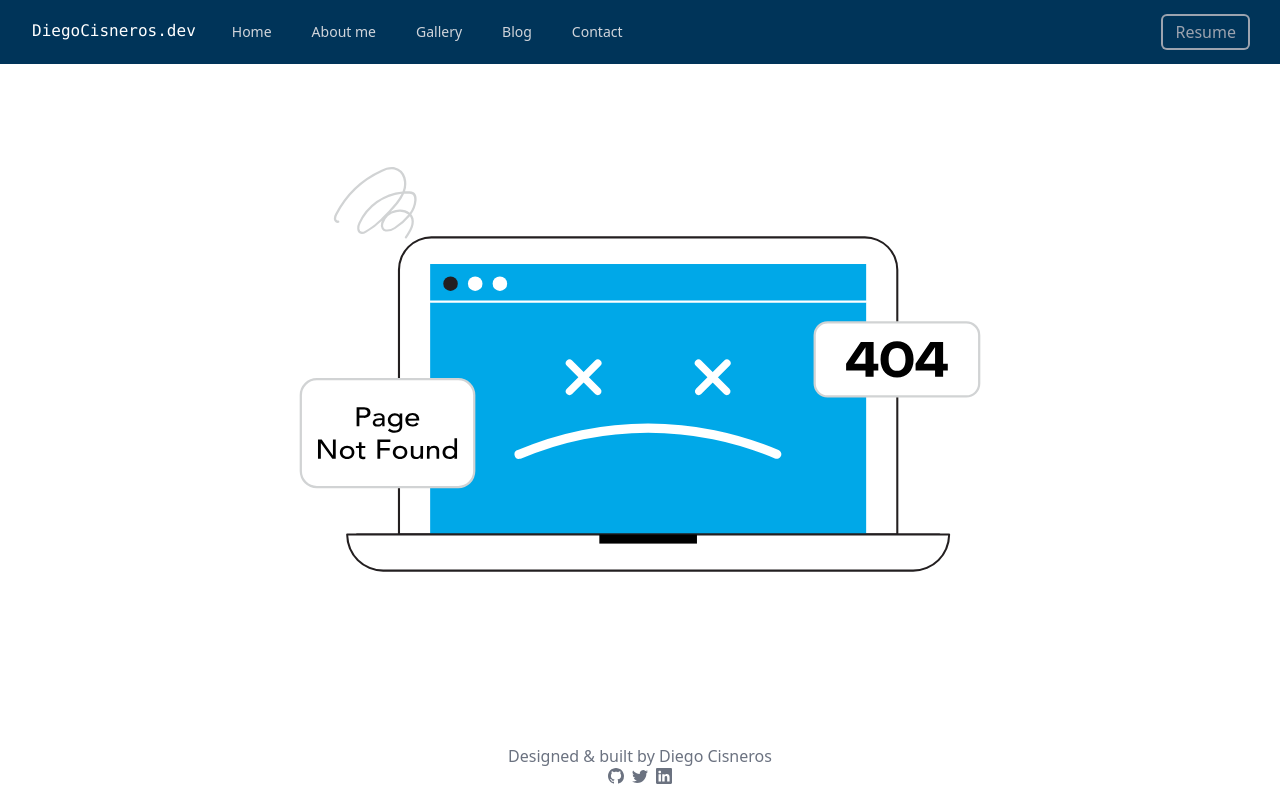
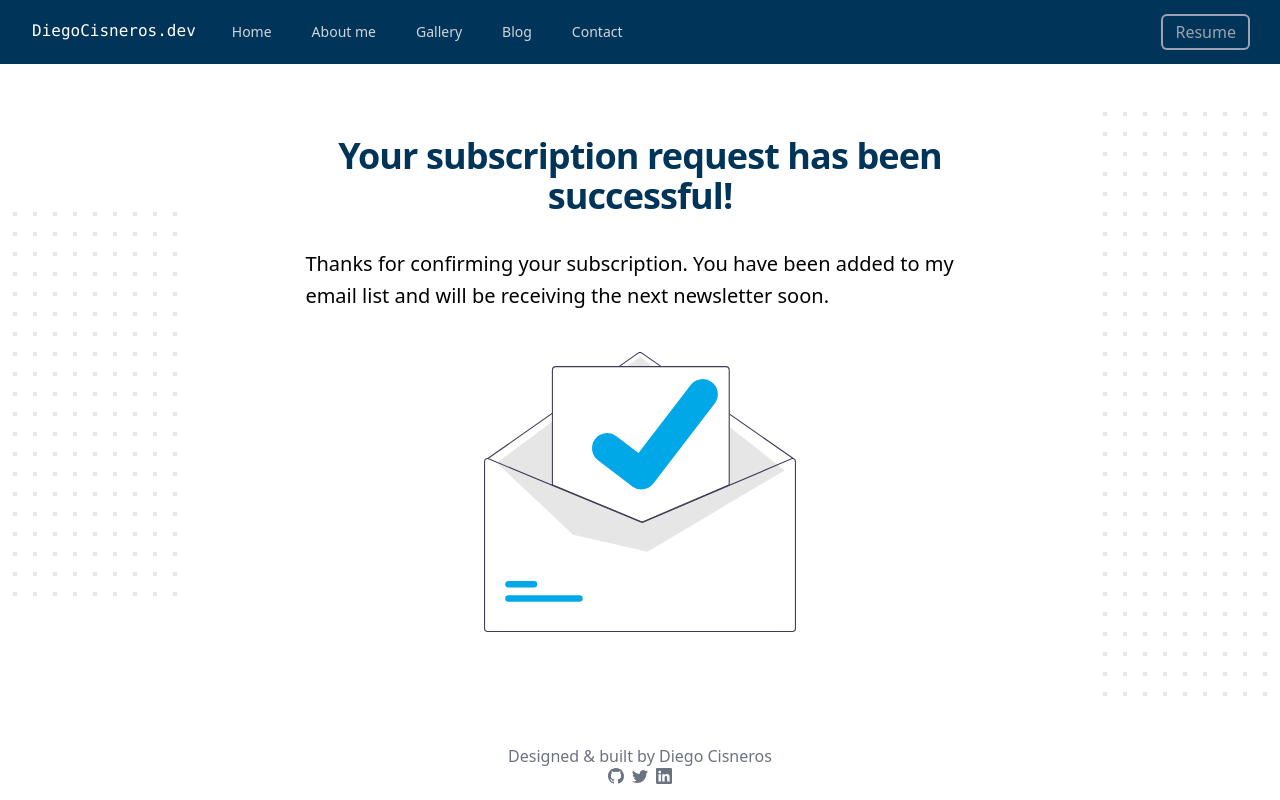
Before and after one commit to devcisne/personal-website, a React (Create React App) app: page /newsletter/success in a window 1280 px wide. Built offline with nearby package versions, Linux system fonts and the light colour scheme.

Commit message:
added a newsletterSuccess route

```diff
--- a/src/App.js
+++ b/src/App.js
@@ -10,6 +10,7 @@ import NavBar from "./components/NavBar";
 import Footer from "./components/Footer";
 import BlogEntry from "./routes/BlogEntry";
 import NotFound from "./routes/NotFound";
+import NewsletterSuccess from "./routes/NewsletterSuccess";
 
 function App() {
   return (
@@ -23,6 +24,7 @@ function App() {
         <Route path="/blog" element={<Blog />} />
         <Route path="/blog/:blogID" element={<BlogEntry />} />
         <Route path="/contact" element={<Contact />} />
+        <Route path="/newsletter/success" element={<NewsletterSuccess />} />
         <Route path="*" element={<NotFound />} />
       </Routes>
       <Footer />
--- /dev/null
+++ b/src/routes/NewsletterSuccess.jsx
@@ -0,0 +1,97 @@
+import React from 'react'
+
+const NewsletterSuccess = () => {
+  return (
+    <div className="relative overflow-hidden bg-white py-16 min-h-[85vh]">
+      <div className="hidden lg:absolute lg:inset-y-0 lg:block lg:h-full lg:w-full lg:[overflow-anchor:none]">
+        <div className="relative mx-auto h-full max-w-prose text-lg" aria-hidden="true">
+          <svg
+            className="absolute top-12 left-full translate-x-32 transform"
+            width={404}
+            height={384}
+            fill="none"
+            viewBox="0 0 404 384"
+          >
+            <defs>
+              <pattern
+                id="74b3fd99-0a6f-4271-bef2-e80eeafdf357"
+                x={0}
+                y={0}
+                width={20}
+                height={20}
+                patternUnits="userSpaceOnUse"
+              >
+                <rect x={0} y={0} width={4} height={4} className="text-gray-200" fill="currentColor" />
+              </pattern>
+            </defs>
+            <rect width={404} height={384} fill="url(#74b3fd99-0a6f-4271-bef2-e80eeafdf357)" />
+          </svg>
+          <svg
+            className="absolute top-1/2 right-full -translate-y-1/2 -translate-x-32 transform"
+            width={404}
+            height={384}
+            fill="none"
+            viewBox="0 0 404 384"
+          >
+            <defs>
+              <pattern
+                id="f210dbf6-a58d-4871-961e-36d5016a0f49"
+                x={0}
+                y={0}
+                width={20}
+                height={20}
+                patternUnits="userSpaceOnUse"
+              >
+                <rect x={0} y={0} width={4} height={4} className="text-gray-200" fill="currentColor" />
+              </pattern>
+            </defs>
+            <rect width={404} height={384} fill="url(#f210dbf6-a58d-4871-961e-36d5016a0f49)" />
+          </svg>
+          <svg
+            className="absolute bottom-12 left-full translate-x-32 transform"
+            width={404}
+            height={384}
+            fill="none"
+            viewBox="0 0 404 384"
+          >
+            <defs>
+              <pattern
+                id="d3eb07ae-5182-43e6-857d-35c643af9034"
+                x={0}
+                y={0}
+                width={20}
+                height={20}
+                patternUnits="userSpaceOnUse"
+              >
+                <rect x={0} y={0} width={4} height={4} className="text-gray-200" fill="currentColor" />
+              </pattern>
+            </defs>
+            <rect width={404} height={384} fill="url(#d3eb07ae-5182-43e6-857d-35c643af9034)" />
+          </svg>
+        </div>
+      </div>
+      <div className="relative px-4 sm:px-6 lg:px-8">
+        <div className="mx-auto max-w-prose text-lg">
+          <h1>
+            <span className="mt-2 block text-center text-3xl font-bold leading-8 tracking-tight text-[#003459] sm:text-4xl">
+            Your subscription request has been successful!
+            </span>
+          </h1>
+          <p className="mt-8 text-xl leading-8">
+          Thanks for confirming your subscription. You have been added to my email list and will be receiving the next newsletter soon.
+
+          </p>
+        </div>
+      </div>
+      <div className=" flex flex-auto w-6/6  rounded-md ">
+              <img
+                className=" mx-auto h-[35vh] mt-10"
+                src="/images/newsletterSuccess.svg"
+                alt="newsletterSuccess.svg"
+              />
+            </div>
+    </div>
+  )
+}
+
+export default NewsletterSuccess
```
Also changed, not shown: public/images/newsletterSuccess.svg (added).
